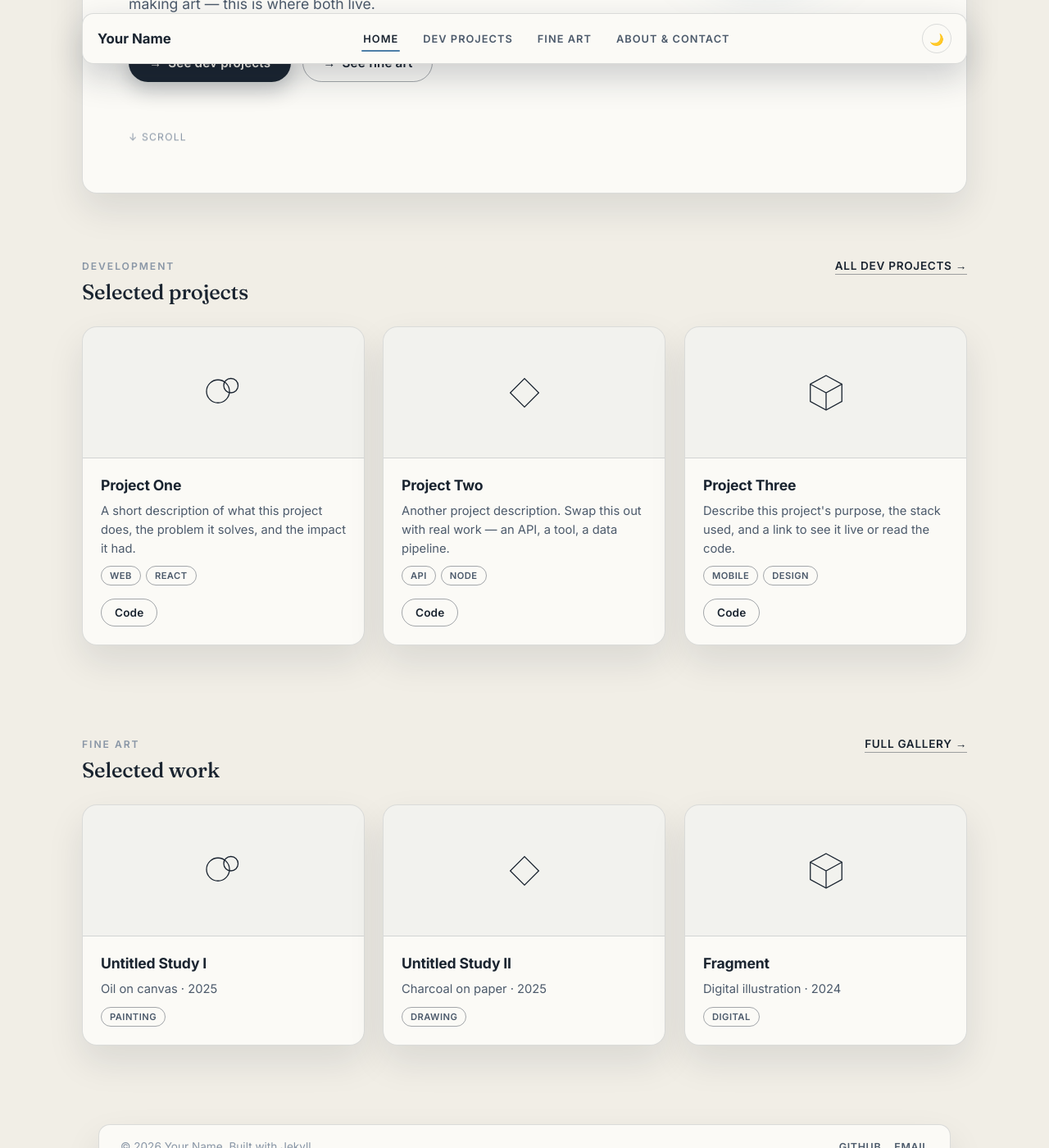
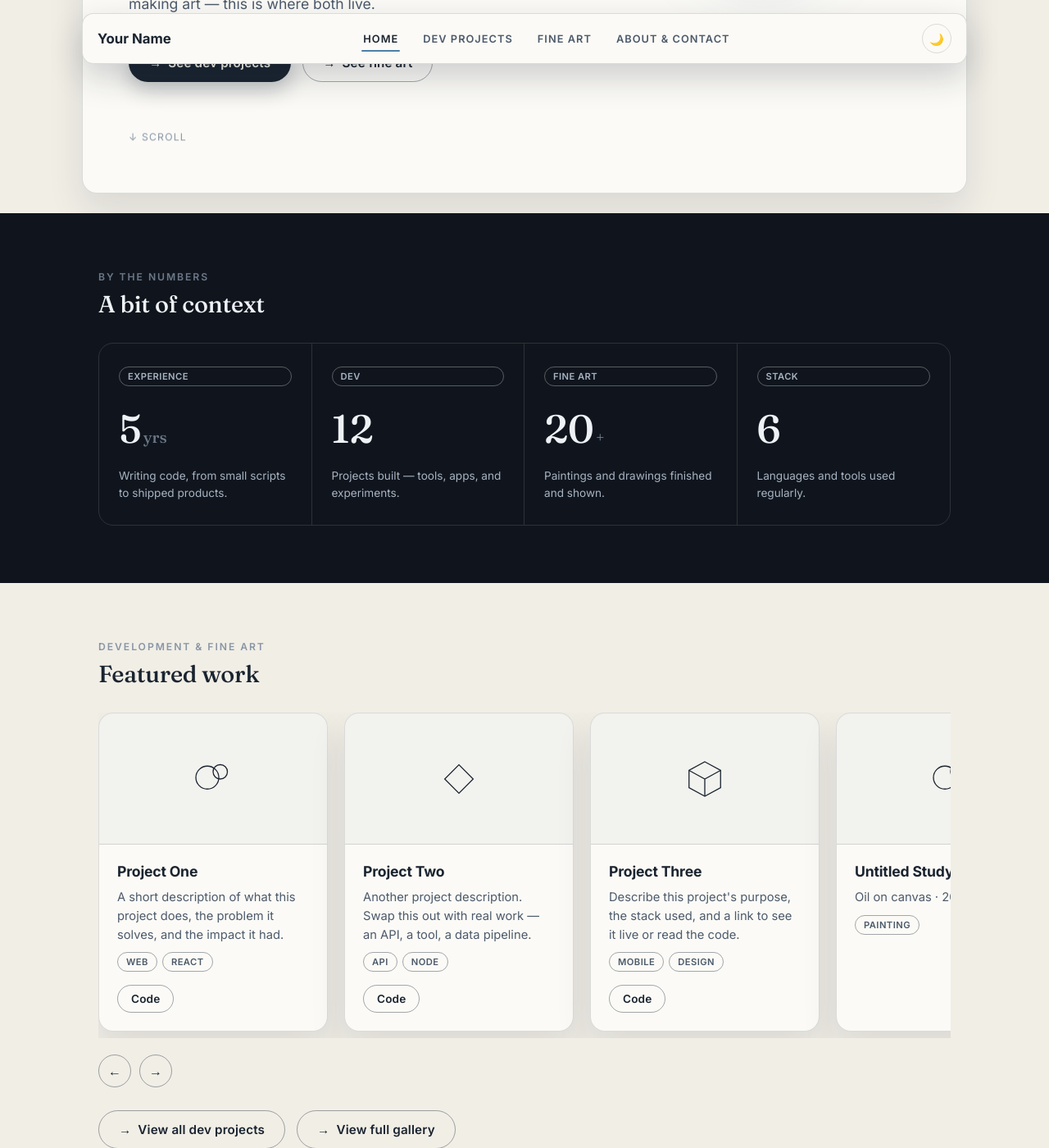
Before and after one commit to Abb001/Abb001.github.io, a Jekyll site: the page built from index.html, in a window 1280 px wide and 1400 px high, scrolled down 685 px. Shown: the whole window at 82% size. Built offline with Jekyll 4.4.1, drawn with Linux system fonts in a browser that asks for light colours.

Commit message:
Match reference page flow: add stats strip + featured-work carousel
Rebuild Home's section flow to mirror the reference site end-to-end:
hero (globe) -> a forced-dark stats strip (4 stat cards with tag
pill + big serif number + caption, echoing "AI and society") ->
a forced-light horizontal carousel of featured dev projects and fine
art (echoing "trends & innovations"), replacing the old static
project/art grids. Carousel has working prev/next scroll buttons.

Also fixes a real bug found while testing: there was no
[data-theme="light"] token block, only an implicit :root default, so
forcing a section to light inside a globally dark page did nothing —
the dark tokens just kept cascading down. Added the explicit light
block so section-level theme overrides work regardless of the page's
global theme.

Stat numbers are placeholder values (same convention as the rest of
the site's placeholder content) — swap for real ones in index.html.
Co-Authored-By: Claude Sonnet 5 <noreply@anthropic.com>
Claude-Session: https://claude.ai/code/session_01MBaypjrPS24qBLk19NPbz1

```diff
--- a/assets/css/style.css
+++ b/assets/css/style.css
@@ -41,6 +41,23 @@
   --grain-opacity: 0.035;
 }
 
+/* Explicit light tokens — lets a section force light regardless of an
+   ancestor's data-theme (e.g. the carousel section on a dark-mode page) */
+[data-theme="light"] {
+  --cream: #f1eee6;
+  --paper: #fbfaf6;
+  --paper-solid: #ffffff;
+  --ink: #1a2430;
+  --ink-soft: #4c5a6b;
+  --ink-faint: #8996a6;
+  --line: rgba(20, 30, 45, 0.14);
+  --line-strong: rgba(20, 30, 45, 0.38);
+  --accent: #4d7ea8;
+  --accent-ink: #ffffff;
+  --shadow: 0 20px 44px rgba(20, 30, 45, 0.10);
+  --grain-opacity: 0.05;
+}
+
 /* Reset ------------------------------------------------------------------ */
 * { box-sizing: border-box; }
 html { scroll-behavior: smooth; }
@@ -70,7 +87,7 @@ img { max-width: 100%; display: block; }
 a { color: inherit; }
 button { font-family: inherit; }
 h1, h2, h3 { margin: 0; letter-spacing: -0.01em; font-family: var(--font-body); font-weight: 700; }
-.hero-title, .page-header h1, .section-header h2, .bio-copy h2, .resume-panel h2, .not-found-panel h1 {
+.hero-title, .page-header h1, .section-header h2, .section-title, .bio-copy h2, .resume-panel h2, .not-found-panel h1 {
   font-family: var(--font-heading);
   font-weight: 500;
   letter-spacing: -0.01em;
@@ -446,6 +463,72 @@ html[data-theme="light"] .icon-sun { display: none; }
 .social-links a { color: var(--ink-soft); text-decoration: none; font-size: 0.78rem; font-weight: 600; text-transform: uppercase; letter-spacing: 0.05em; }
 .social-links a:hover { color: var(--ink); }
 
+/* Stats strip (forced dark, like the reference's "societal impact" band) ------------------------ */
+.stats-section {
+  background: var(--cream);
+  color: var(--ink);
+  padding: 70px 0;
+}
+.stats-section .section-kicker,
+.carousel-section .section-kicker { display: block; }
+.stats-section .section-title,
+.carousel-section .section-title { margin-bottom: 30px; font-size: 1.8rem; }
+.stats-strip {
+  display: grid;
+  grid-template-columns: repeat(4, 1fr);
+  border: 1px solid var(--line);
+  border-radius: var(--radius-lg);
+  overflow: hidden;
+}
+.stat-card {
+  padding: 28px 24px;
+  border-right: 1px solid var(--line);
+  display: flex;
+  flex-direction: column;
+  min-height: 220px;
+}
+.stat-card:last-child { border-right: none; }
+.stat-number {
+  font-family: var(--font-heading);
+  font-weight: 500;
+  font-size: 3rem;
+  color: var(--ink);
+  margin: 22px 0 auto;
+}
+.stat-unit { font-size: 1.2rem; color: var(--ink-faint); margin-left: 2px; }
+.stat-caption { color: var(--ink-soft); font-size: 0.85rem; line-height: 1.55; margin-top: 18px; }
+
+/* Carousel section (forced light, like the reference's "trends" band) --------------------------- */
+.carousel-section {
+  background: var(--cream);
+  color: var(--ink);
+  padding: 70px 0;
+}
+.carousel-track {
+  display: flex;
+  gap: 20px;
+  overflow-x: auto;
+  scroll-snap-type: x mandatory;
+  padding-bottom: 8px;
+  scrollbar-width: none;
+}
+.carousel-track::-webkit-scrollbar { display: none; }
+.carousel-track .card { scroll-snap-align: start; flex: 0 0 280px; }
+.carousel-nav { display: flex; gap: 10px; margin-top: 20px; }
+.carousel-btn {
+  width: 40px; height: 40px;
+  border-radius: 50%;
+  border: 1px solid var(--line-strong);
+  background: transparent;
+  color: var(--ink);
+  cursor: pointer;
+  font-size: 1rem;
+  transition: background 0.2s ease;
+}
+.carousel-btn:hover { background: rgba(20, 30, 45, 0.05); }
+[data-theme="dark"] .carousel-btn:hover { background: rgba(255, 255, 255, 0.06); }
+.carousel-cta { display: flex; gap: 14px; flex-wrap: wrap; margin-top: 28px; }
+
 /* Responsive ----------------------------------------------------------------------------------- */
 @media (max-width: 820px) {
   .main-nav {
@@ -470,9 +553,14 @@ html[data-theme="light"] .icon-sun { display: none; }
   .contact-panel { grid-template-columns: 1fr; padding: 32px 28px; }
   .contact-alt { border-left: none; border-top: 1px solid var(--line); padding-left: 0; padding-top: 20px; }
   .resume-panel, .facts-row { padding: 28px; }
+  .stats-strip { grid-template-columns: repeat(2, 1fr); }
+  .stat-card { border-bottom: 1px solid var(--line); }
+  .stat-card:nth-child(2n) { border-right: none; }
 }
 
 @media (max-width: 520px) {
   .hero-panel { padding: 44px 26px; }
   .not-found-panel { padding: 36px; }
+  .stats-strip { grid-template-columns: 1fr; }
+  .stat-card { border-right: none; }
 }
--- a/assets/js/main.js
+++ b/assets/js/main.js
@@ -124,6 +124,17 @@ document.addEventListener('DOMContentLoaded', function () {
     }
   }
 
+  // Home carousel (featured dev projects + fine art)
+  document.querySelectorAll('.carousel').forEach(function (carousel) {
+    var track = carousel.querySelector('.carousel-track');
+    carousel.querySelectorAll('.carousel-btn').forEach(function (btn) {
+      btn.addEventListener('click', function () {
+        var dir = parseInt(btn.getAttribute('data-dir'), 10);
+        track.scrollBy({ left: dir * 300, behavior: 'smooth' });
+      });
+    });
+  });
+
   // Footer year
   var yearEl = document.getElementById('year');
   if (yearEl) { yearEl.textContent = new Date().getFullYear(); }
--- a/index.html
+++ b/index.html
@@ -25,34 +25,58 @@ title: Home
   </div>
 </section>
 
-<section class="section container reveal">
-  <div class="section-header">
-    <div>
-      <span class="section-kicker">Development</span>
-      <h2>Selected projects</h2>
+<section class="stats-section reveal" data-theme="dark">
+  <div class="container">
+    <span class="section-kicker">By the numbers</span>
+    <h2 class="section-title">A bit of context</h2>
+    <div class="stats-strip">
+      <div class="stat-card">
+        <span class="tag-pill">Experience</span>
+        <div class="stat-number">5<span class="stat-unit">yrs</span></div>
+        <p class="stat-caption">Writing code, from small scripts to shipped products.</p>
+      </div>
+      <div class="stat-card">
+        <span class="tag-pill">Dev</span>
+        <div class="stat-number">12</div>
+        <p class="stat-caption">Projects built — tools, apps, and experiments.</p>
+      </div>
+      <div class="stat-card">
+        <span class="tag-pill">Fine Art</span>
+        <div class="stat-number">20<span class="stat-unit">+</span></div>
+        <p class="stat-caption">Paintings and drawings finished and shown.</p>
+      </div>
+      <div class="stat-card">
+        <span class="tag-pill">Stack</span>
+        <div class="stat-number">6</div>
+        <p class="stat-caption">Languages and tools used regularly.</p>
+      </div>
     </div>
-    <a href="/dev-projects.html" class="link-arrow">All dev projects →</a>
-  </div>
-  <div class="card-grid">
-    {% assign featured = site.data.projects | where: "featured", true %}
-    {% for project in featured limit: 3 %}
-      {% include project-card.html project=project index=forloop.index0 %}
-    {% endfor %}
   </div>
 </section>
 
-<section class="section container reveal">
-  <div class="section-header">
-    <div>
-      <span class="section-kicker">Fine Art</span>
-      <h2>Selected work</h2>
+<section class="carousel-section reveal" data-theme="light">
+  <div class="container">
+    <span class="section-kicker">Development &amp; fine art</span>
+    <h2 class="section-title">Featured work</h2>
+    <div class="carousel" id="homeCarousel">
+      <div class="carousel-track">
+        {% assign featured = site.data.projects | where: "featured", true %}
+        {% for project in featured %}
+          {% include project-card.html project=project index=forloop.index0 %}
+        {% endfor %}
+        {% assign featured_art = site.data.artwork | where: "featured", true %}
+        {% for artwork in featured_art %}
+          {% include artwork-card.html artwork=artwork index=forloop.index0 %}
+        {% endfor %}
+      </div>
+      <div class="carousel-nav">
+        <button class="carousel-btn" data-dir="-1" aria-label="Previous">←</button>
+        <button class="carousel-btn" data-dir="1" aria-label="Next">→</button>
+      </div>
     </div>
-    <a href="/fine-art.html" class="link-arrow">Full gallery →</a>
-  </div>
-  <div class="card-grid">
-    {% assign featured_art = site.data.artwork | where: "featured", true %}
-    {% for artwork in featured_art limit: 3 %}
-      {% include artwork-card.html artwork=artwork index=forloop.index0 %}
-    {% endfor %}
+    <div class="carousel-cta">
+      <a href="/dev-projects.html" class="btn btn-ghost">View all dev projects</a>
+      <a href="/fine-art.html" class="btn btn-ghost">View full gallery</a>
+    </div>
   </div>
 </section>
```
